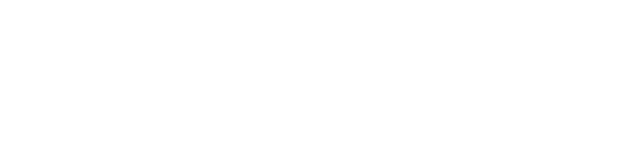
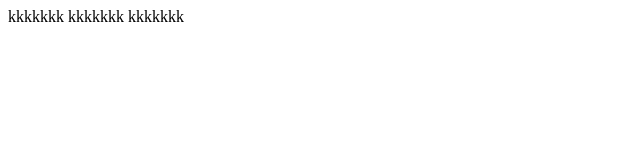
Before and after one commit to bala1323/demo, a plain HTML site: page index.html in a window 1280 px wide. Shown: the whole page, without its empty margins (0-640 px from the left). Drawn offline with Linux system fonts and the light colour scheme.

Commit message:
indexfiles some content added

```diff
--- a/index.html
+++ b/index.html
@@ -1,2 +1,5 @@
 <html>
+kkkkkkk
+kkkkkkk
+kkkkkkk
 </html>
```
